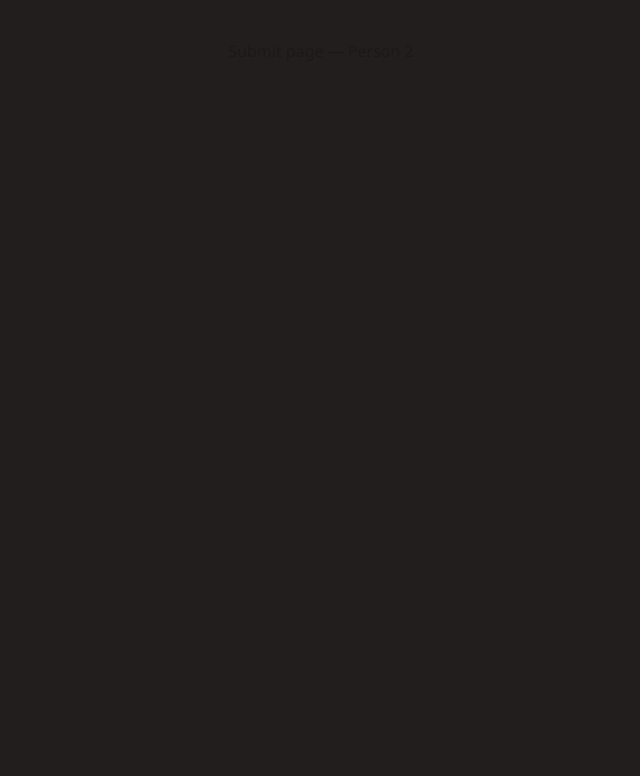
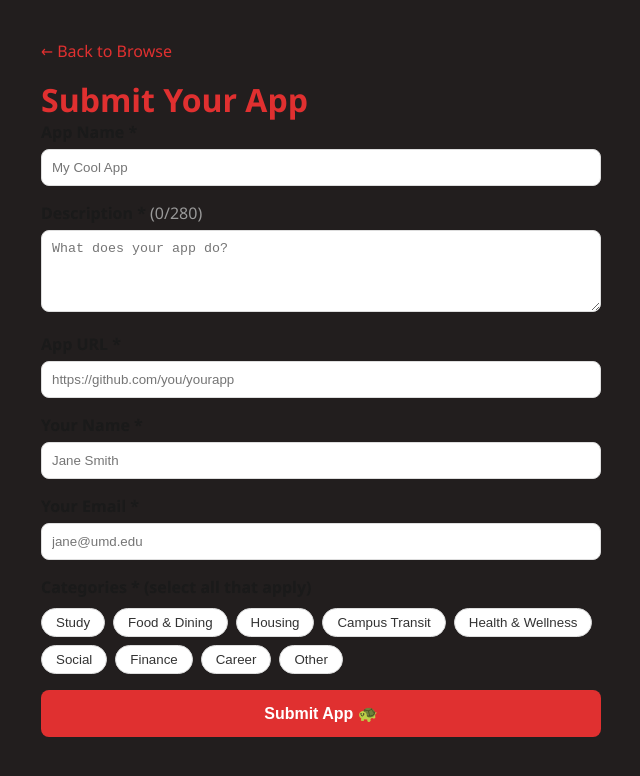
Before and after one commit to p304-dev/webHackathonTerpLaunch, a React (Vite) app in the folder frontend/: page /submit in a window 1280 px wide. Shown: the top 776 px of the page, without its empty margins (319-959 px from the left). Built offline with nearby package versions, Linux system fonts and the light colour scheme.

Commit message:
Implement app submission form with validation

```diff
--- a/frontend/src/pages/Submit.jsx
+++ b/frontend/src/pages/Submit.jsx
@@ -1,3 +1,94 @@
+import { useState } from 'react'
+import { useNavigate, Link } from 'react-router-dom'
+
+const BASE_URL = import.meta.env.VITE_API_URL || 'http://localhost:8000'
+const CATEGORIES = ['Study', 'Food & Dining', 'Housing', 'Campus Transit', 'Health & Wellness', 'Social', 'Finance', 'Career', 'Other']
+
 export default function Submit() {
-  return <div style={{ padding: '40px', textAlign: 'center' }}>Submit page — Person 2</div>
+  const navigate = useNavigate()
+  const [form, setForm] = useState({ name: '', description: '', url: '', submitter_name: '', submitter_email: '', category_tags: [] })
+  const [error, setError] = useState('')
+  const [loading, setLoading] = useState(false)
+
+  const handleChange = e => setForm(prev => ({ ...prev, [e.target.name]: e.target.value }))
+
+  const toggleTag = (tag) => {
+    setForm(prev => ({
+      ...prev,
+      category_tags: prev.category_tags.includes(tag)
+        ? prev.category_tags.filter(t => t !== tag)
+        : [...prev.category_tags, tag]
+    }))
+  }
+
+  const handleSubmit = async (e) => {
+    e.preventDefault()
+    if (form.category_tags.length === 0) { setError('Please select at least one category.'); return }
+    if (form.description.length > 280) { setError('Description must be 280 characters or less.'); return }
+    setLoading(true)
+    try {
+      const res = await fetch(`${BASE_URL}/apps`, {
+        method: 'POST',
+        headers: { 'Content-Type': 'application/json' },
+        body: JSON.stringify(form)
+      })
+      if (!res.ok) throw new Error()
+      navigate('/browse')
+    } catch {
+      setError('Something went wrong. Please try again.')
+    }
+    setLoading(false)
+  }
+
+  return (
+    <div style={{ maxWidth: '600px', margin: '0 auto', padding: '40px 20px' }}>
+      <Link to="/browse" style={{ color: '#e03030', textDecoration: 'none' }}>← Back to Browse</Link>
+      <h1 style={{ color: '#e03030', marginTop: '16px' }}>Submit Your App</h1>
+
+      <form onSubmit={handleSubmit} style={{ display: 'flex', flexDirection: 'column', gap: '16px' }}>
+        <div>
+          <label style={{ fontWeight: 'bold', display: 'block', marginBottom: '6px' }}>App Name *</label>
+          <input required name="name" value={form.name} onChange={handleChange} placeholder="My Cool App" style={{ width: '100%', padding: '10px', borderRadius: '8px', border: '1px solid #ddd', boxSizing: 'border-box' }} />
+        </div>
+
+        <div>
+          <label style={{ fontWeight: 'bold', display: 'block', marginBottom: '6px' }}>Description * <span style={{ color: '#999', fontWeight: 'normal' }}>({form.description.length}/280)</span></label>
+          <textarea required name="description" value={form.description} onChange={handleChange} placeholder="What does your app do?" rows={4} maxLength={280} style={{ width: '100%', padding: '10px', borderRadius: '8px', border: '1px solid #ddd', resize: 'vertical', boxSizing: 'border-box' }} />
+        </div>
+
+        <div>
+          <label style={{ fontWeight: 'bold', display: 'block', marginBottom: '6px' }}>App URL *</label>
+          <input required name="url" value={form.url} onChange={handleChange} placeholder="https://github.com/you/yourapp" style={{ width: '100%', padding: '10px', borderRadius: '8px', border: '1px solid #ddd', boxSizing: 'border-box' }} />
+        </div>
+
+        <div>
+          <label style={{ fontWeight: 'bold', display: 'block', marginBottom: '6px' }}>Your Name *</label>
+          <input required name="submitter_name" value={form.submitter_name} onChange={handleChange} placeholder="Jane Smith" style={{ width: '100%', padding: '10px', borderRadius: '8px', border: '1px solid #ddd', boxSizing: 'border-box' }} />
+        </div>
+
+        <div>
+          <label style={{ fontWeight: 'bold', display: 'block', marginBottom: '6px' }}>Your Email *</label>
+          <input required type="email" name="submitter_email" value={form.submitter_email} onChange={handleChange} placeholder="jane@umd.edu" style={{ width: '100%', padding: '10px', borderRadius: '8px', border: '1px solid #ddd', boxSizing: 'border-box' }} />
+        </div>
+
+        <div>
+          <label style={{ fontWeight: 'bold', display: 'block', marginBottom: '10px' }}>Categories * (select all that apply)</label>
+          <div style={{ display: 'flex', flexWrap: 'wrap', gap: '8px' }}>
+            {CATEGORIES.map(cat => (
+              <button type="button" key={cat} onClick={() => toggleTag(cat)}
+                style={{ background: form.category_tags.includes(cat) ? '#e03030' : 'white', color: form.category_tags.includes(cat) ? 'white' : '#333', border: '1px solid #ddd', borderRadius: '20px', padding: '6px 14px', cursor: 'pointer' }}>
+                {cat}
+              </button>
+            ))}
+          </div>
+        </div>
+
+        {error && <p style={{ color: 'red', margin: 0 }}>{error}</p>}
+
+        <button type="submit" disabled={loading} style={{ background: '#e03030', color: 'white', border: 'none', padding: '14px', borderRadius: '8px', cursor: 'pointer', fontWeight: 'bold', fontSize: '16px' }}>
+          {loading ? 'Submitting...' : 'Submit App 🐢'}
+        </button>
+      </form>
+    </div>
+  )
 }
```
